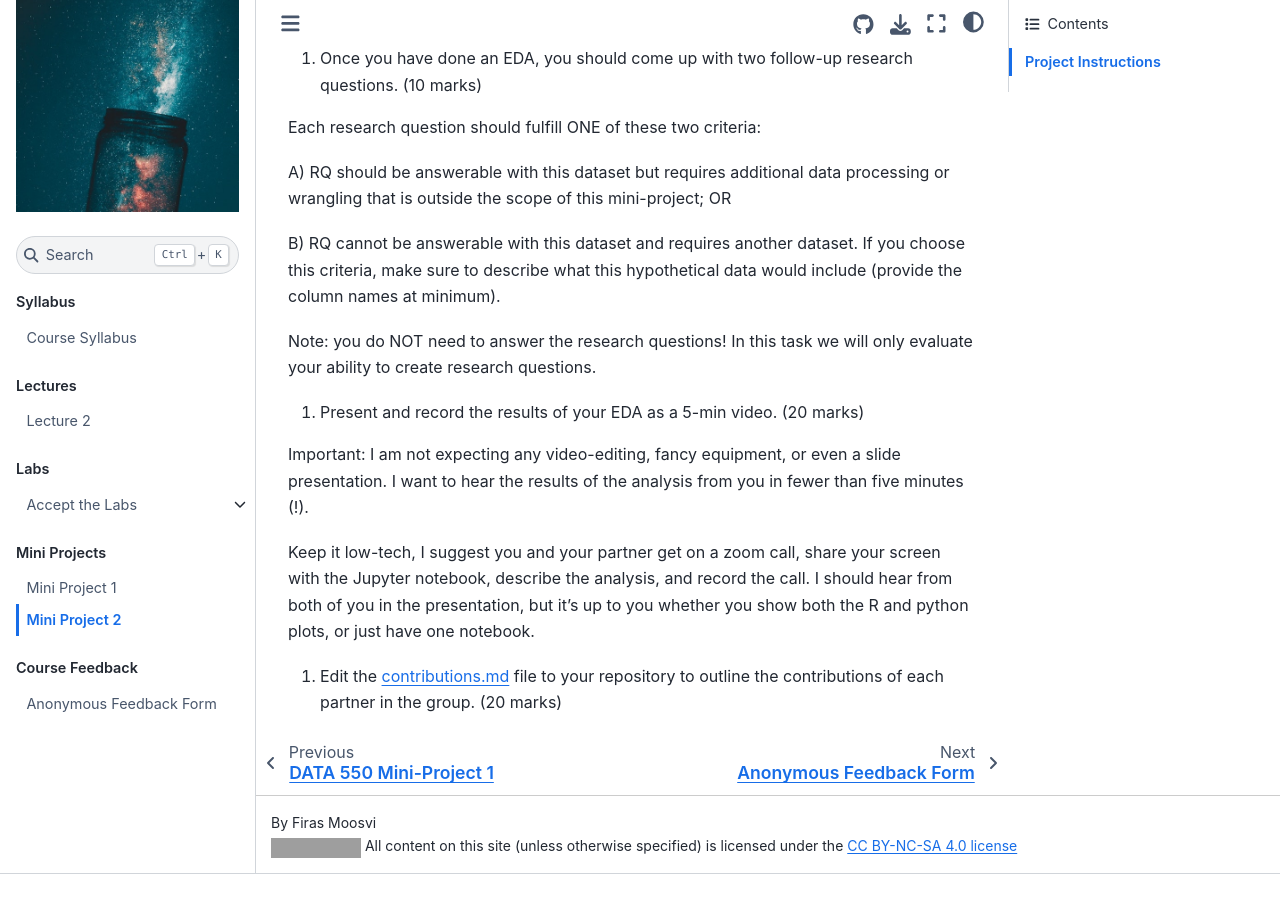
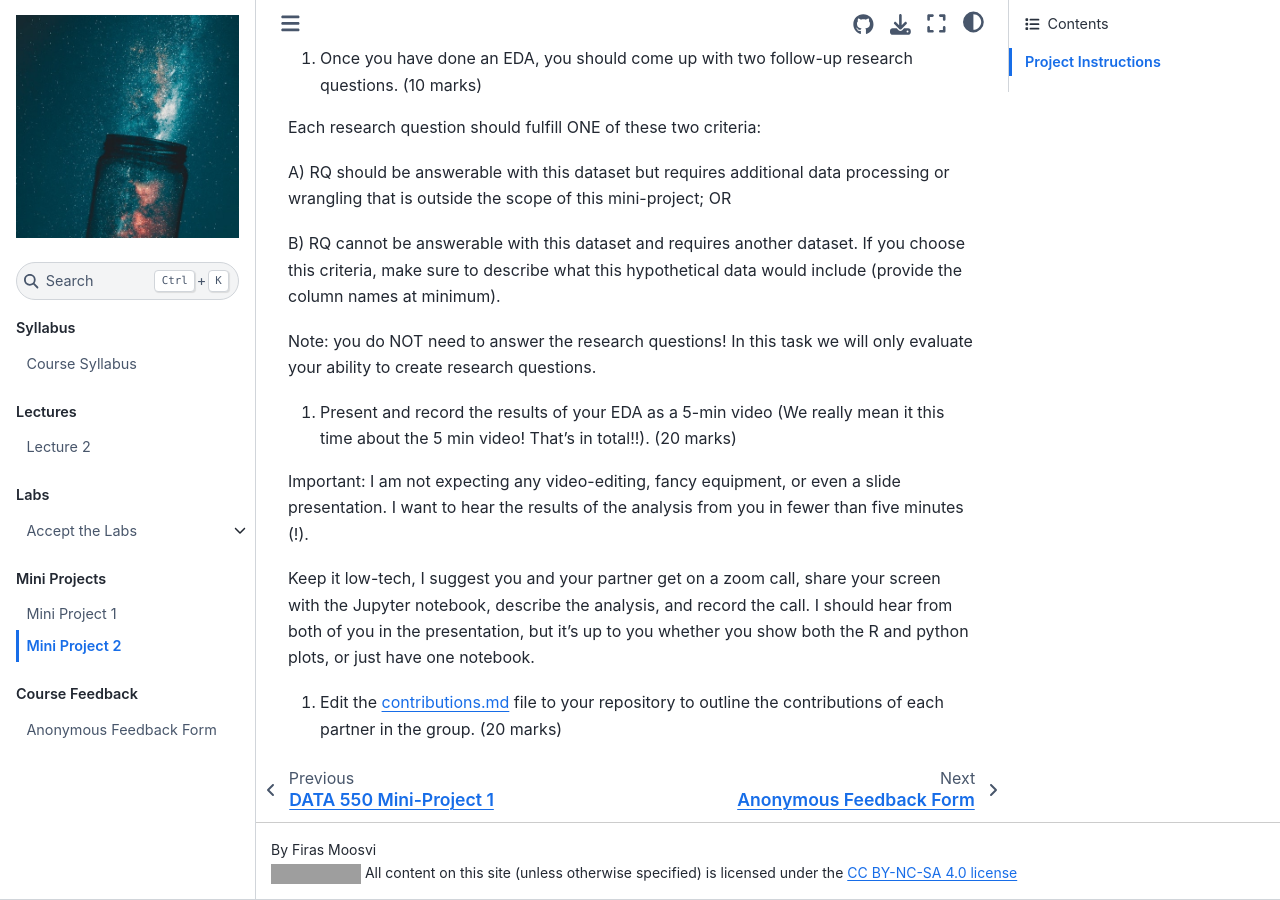
Before and after one commit to ubco-cmps/data550_course, a Jupyter Book: the page built from class/project2.md, in a window 1280 px wide and 900 px high, scrolled down 1712 px. Built offline with Jupyter Book 1.0.4 settings and Sphinx 7.4.7 and the Sphinx Book theme 1.1.4, drawn with Linux system fonts in a browser that asks for light colours; pages that are not in the unit, such as notebooks, are missing from menus; before the commit the page ends 2586 px from its top, so only the background shows below that; grey boxes are pictures that could not be loaded.

Commit message:
update project 2

```diff
--- a/class/project2.md
+++ b/class/project2.md
@@ -63,7 +63,7 @@ B) RQ cannot be answerable with this dataset and requires another dataset. If yo
 
 Note: you do NOT need to answer the research questions! In this task we will only evaluate your ability to create research questions.
 
-1. Present and record the results of your EDA as a 5-min video. (20 marks)
+1. Present and record the results of your EDA as a 5-min video (We really mean it this time about the 5 min video! That's in total!!). (20 marks)
 
 Important: I am not expecting any video-editing, fancy equipment, or even a slide presentation.
 I want to hear the results of the analysis from you in fewer than five minutes (!).
```
Also changed, not shown: class/labs.md (+1 -1 lines), 1 other file.
